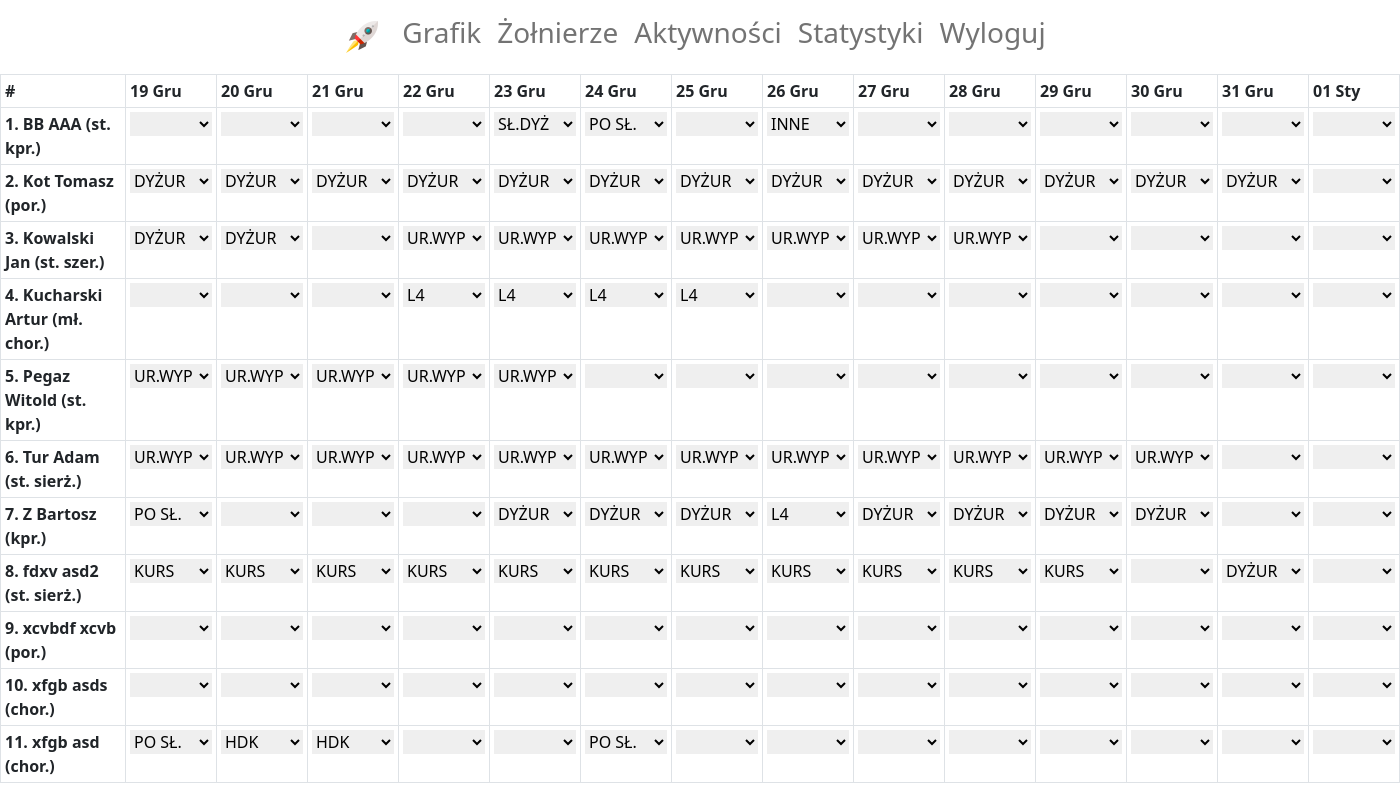
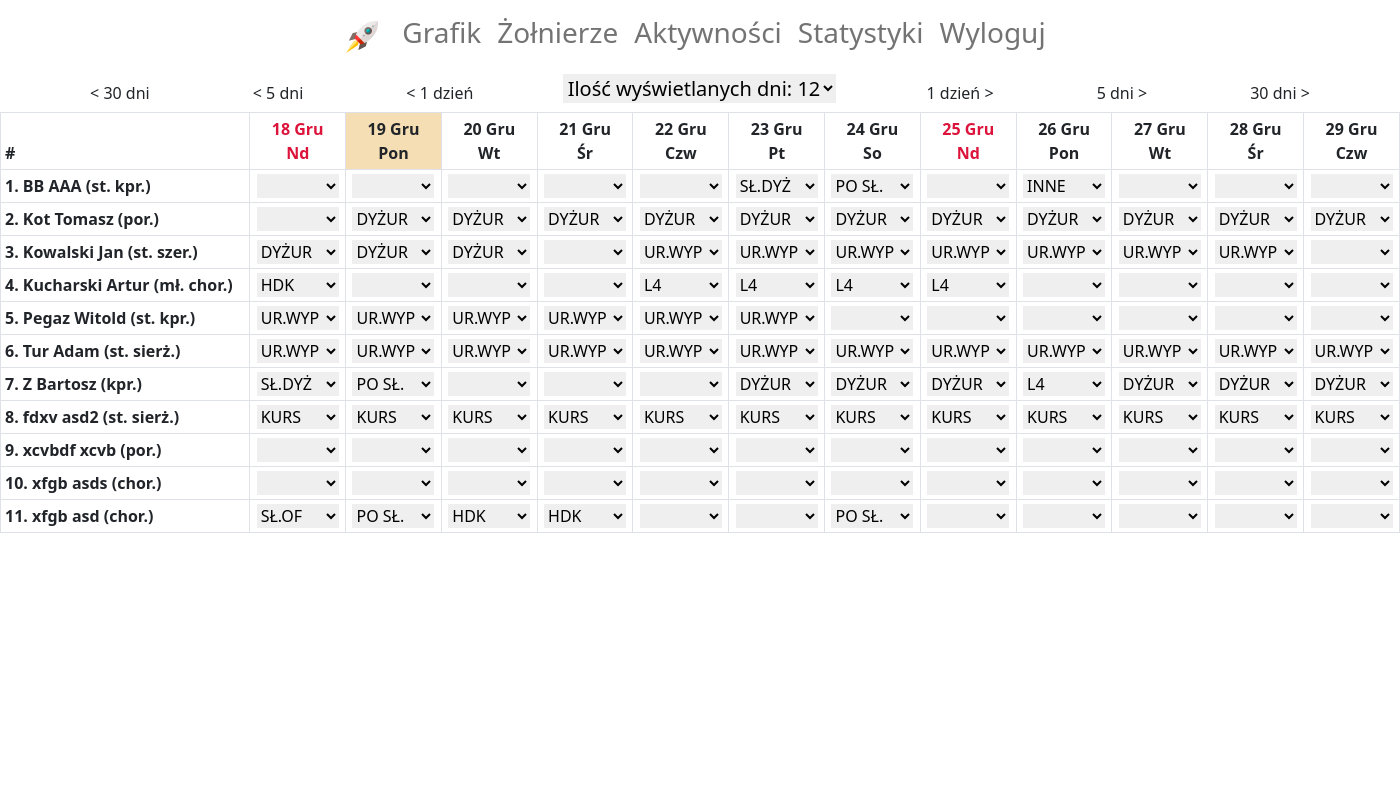
Before and after one commit to fifdee/diagram_project, a Django app: page / in a window 1400 px wide. Run offline with Django 4.2, Linux system fonts and the light colour scheme; a user stored in the database is signed in; data comes from the database, SQL or seed files in the repository; both versions use the stored data as it was after the commit; some libraries are stand-ins or nearby versions.

Commit message:
buttons to show previous or next days in diagram view

```diff
--- a/diagram/templates/diagram/show_diagram.html
+++ b/diagram/templates/diagram/show_diagram.html
@@ -2,27 +2,75 @@
 {% load crispy_forms_filters %}
 
 {% block content %}
+
+    <div class="">
+        <form method="get" class="d-flex justify-content-evenly">
+            <button type="submit" name="start_day" class="btn"
+                    value="{% if request.GET.start_day %}{{ request.GET.start_day|add:"-30" }}{% else %}-31{% endif %}">
+                < 30 dni
+            </button>
+
+            <button type="submit" name="start_day" class="btn"
+                    value="{% if request.GET.start_day %}{{ request.GET.start_day|add:"-5" }}{% else %}-6{% endif %}">
+                < 5 dni
+            </button>
+
+            <button type="submit" name="start_day" class="btn"
+                    value="{% if request.GET.start_day %}{{ request.GET.start_day|add:"-1" }}{% else %}-2{% endif %}">
+                < 1 dzień
+            </button>
+
+            <h5><select name="days_count" style="border: none; text-align: center;"
+                        onchange="this.form.submit()">
+                {% for i in range %}
+                    <option {% if request.GET.days_count == i|stringformat:"i" %}selected{% elif not request.GET.days_count and default_days_count == i %}selected{% endif %}
+                            value="{{ i }}">
+                        Ilość wyświetlanych dni: {{ i }}
+                    </option>
+                {% endfor %}
+            </select></h5>
+
+            <button type="submit" name="start_day" class="btn"
+                    value="{% if request.GET.start_day %}{{ request.GET.start_day|add:"1" }}{% else %}0{% endif %}">
+                1 dzień >
+            </button>
+
+            <button type="submit" name="start_day" class="btn"
+                    value="{% if request.GET.start_day %}{{ request.GET.start_day|add:"5" }}{% else %}4{% endif %}">
+                5 dni >
+            </button>
+
+            <button type="submit" name="start_day" class="btn"
+                    value="{% if request.GET.start_day %}{{ request.GET.start_day|add:"30" }}{% else %}29{% endif %}">
+                30 dni >
+            </button>
+        </form>
+    </div>
 
     <table class="table table-bordered table-sm">
         <thead>
         <tr>
             <th scope="col">#</th>
             {% for day in dates %}
-                <th scope="col">{{ day|date:"d M" }}</th>
+                <th scope="col"
+                    style="text-align: center;
+                            {% if day == today %}background-color: wheat;{% endif %}{% if day.weekday == 6 %}color: crimson{% endif %}">
+                    {{ day|date:"d M" }}<br>{{ day|date:"D" }}
+                </th>
             {% endfor %}
         </tr>
         </thead>
         <tbody>
         {% for soldier, days in activities.items %}
             <tr>
-                <th scope="row">
+                <th scope="row" style="white-space: nowrap;">
                     <a class="text-decoration-none text-dark"
                        href="{% url 'soldier-detail' soldier.pk %}">
                         {{ forloop.counter }}. {{ soldier.last_name }} {{ soldier.first_name }} ({{ soldier.rank }})
                     </a>
                 </th>
                 {% for activity in days.values %}
-                    <td>
+                    <td style="text-align: center">
                         <form action="{% url 'show-diagram' %}" method="POST" id="activities_form">
                             {% csrf_token %}
 
@@ -31,6 +79,8 @@
                             <input type="hidden" name="activity_previous" value="{{ activity.name }}"/>
                             <input type="hidden" name="activity_previous_pk" value="{{ activity.pk }}"/>
                             <input type="hidden" name="date" value="{{ activity.date }}"/>
+                            <input type="hidden" name="start_day" value="{{ request.GET.start_day }}"/>
+                            <input type="hidden" name="days_count" value="{{ request.GET.days_count }}"/>
 
                             <select name="activity_new" style="width: min-content; border: none;"
                                     onchange="this.form.submit()">
--- a/diagram/templates/diagram/soldier_detail.html
+++ b/diagram/templates/diagram/soldier_detail.html
@@ -3,6 +3,10 @@
 
 {% block content %}
     <div class="d-flex flex-column align-items-center">
+        <a class="mb-1" href="{% url 'soldier-list' %}">
+            <button class="btn btn-outline-primary">Wróć</button>
+        </a>
+
         <h3>{{ object }}</h3>
 
         <form method="get">
--- a/diagram/text_choices.py
+++ b/diagram/text_choices.py
@@ -32,6 +32,7 @@ activity_names = (
     ('PA JW', 'służba PA JW'),
     ('PO SŁ.', 'po służbie'),
     ('DYŻUR', 'dyżur'),
+    ('OKO', 'OKO'),
     ('UR.WYP', 'urlop wypoczynkowy'),
     ('UR.DOD', 'urlop dodatkowy'),
     ('UR.OK', 'urlop okolicznościowy'),
--- a/diagram/views.py
+++ b/diagram/views.py
@@ -5,7 +5,7 @@ from django.contrib.auth.mixins import LoginRequiredMixin
 from django.forms import model_to_dict
 from django.http import Http404
 from django.shortcuts import render, redirect, get_object_or_404
-from django.urls import reverse
+from django.urls import reverse, reverse_lazy
 from django.utils.datastructures import MultiValueDictKeyError
 from django.utils.timezone import now
 from django.views import generic
@@ -14,7 +14,7 @@ import datetime
 from diagram.forms import SoldierForm, ActivityForm, SoldierDetailForm
 from diagram.models import Soldier, Activity
 from diagram.text_choices import activity_names
-from diagram.utilities import activity_conflicts
+from diagram.utilities import activity_conflicts, get_soldier_activities, get_url_params
 
 
 class ShowDiagram(LoginRequiredMixin, generic.View):
@@ -24,9 +24,24 @@ class ShowDiagram(LoginRequiredMixin, generic.View):
         activities = {}
         dates = set()
 
+        default_start_day = -1  # yesterday
+        start_day = default_start_day
+        default_days_count = 12  # TODO load saved setting from settings model
+        days_count = default_days_count
+        try:
+            days_count = int(self.request.GET['days_count'])
+            start_day = int(self.request.GET['start_day'])
+        except MultiValueDictKeyError:
+            print('using default days_count and/or start_day value')
+        except ValueError:
+            print('invalid value for days_count and/or start_day parameter')
+
+        if days_count > 20:
+            days_count = 20
+
         for soldier in soldiers:
             activities[soldier] = {}
-            for j in range(0, 14):
+            for j in range(start_day, days_count + start_day):
                 this_date = today + datetime.timedelta(days=j)
                 dates.add(this_date)
                 activities[soldier][j] = {}
@@ -47,6 +62,10 @@ class ShowDiagram(LoginRequiredMixin, generic.View):
 
         context = {
             'activities': activities,
+            'today': today,
+            'range': range(4, 21),
+            'default_days_count': default_days_count,
+            'default_start_day': default_start_day,
             'dates': sorted(dates),
             'choices': sorted([a[0] for a in activity_names]),
         }
@@ -133,7 +152,8 @@ class ShowDiagram(LoginRequiredMixin, generic.View):
                 new_activity.delete()
                 left_activity.save()
 
-        return redirect('show-diagram')
+        url_params = get_url_params(request.POST['days_count'], request.POST['start_day'])
+        return redirect(f"{reverse_lazy('show-diagram')}{url_params}")
 
 
 class SoldierList(LoginRequiredMixin, generic.ListView):
@@ -159,22 +179,7 @@ class SoldierDetail(LoginRequiredMixin, generic.DetailView):
         print(activity_age)
         context = super(SoldierDetail, self).get_context_data(**kwargs)
 
-        activities = None
-        if activity_age == '30days':
-            activities = Activity.objects.filter(soldier=self.get_object(),
-                                                 end_date__gte=now()-datetime.timedelta(days=30)).order_by('start_date')
-        elif activity_age == '90days':
-            activities = Activity.objects.filter(soldier=self.get_object(),
-                                                 end_date__gte=now()-datetime.timedelta(days=90)).order_by('start_date')
-        elif activity_age == '180days':
-            activities = Activity.objects.filter(soldier=self.get_object(),
-                                                 end_date__gte=now()-datetime.timedelta(days=180)).order_by('start_date')
-        elif activity_age == 'all':
-            activities = Activity.objects.filter(soldier=self.get_object()).order_by('start_date')
-        else:
-            activities = Activity.objects.filter(soldier=self.get_object(), end_date__gte=now()).order_by('start_date')
-
-        context['activities'] = activities
+        context['activities'] = get_soldier_activities(activity_age, soldier=self.get_object())
         context['soldier_fields'] = SoldierDetailForm(data=model_to_dict(self.get_object()))
         return context
 
```
Also changed, not shown: diagram/utilities.py (+36 -3 lines), db.sqlite3.
